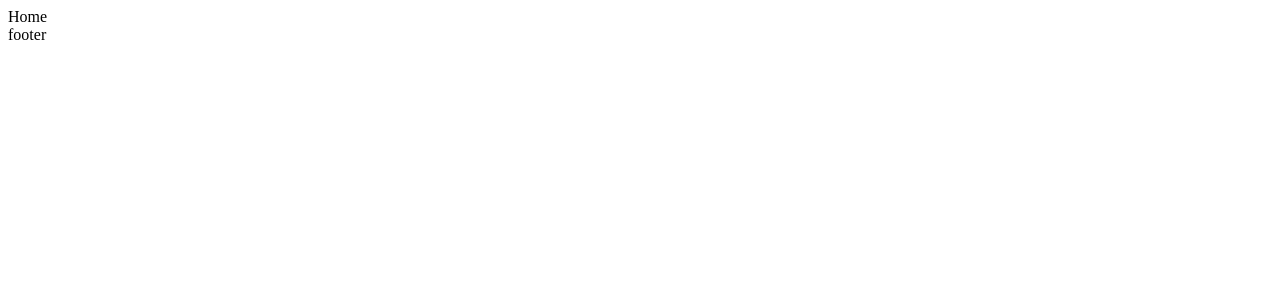
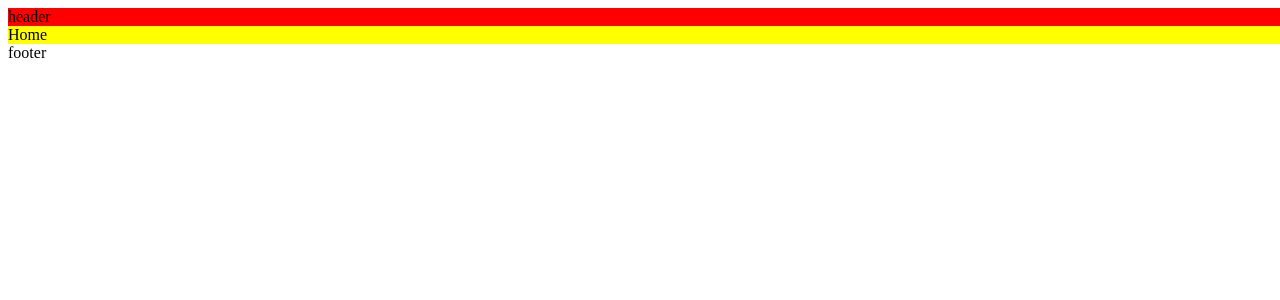
Before and after one commit to RaymsDev/SolidBoxUI, a React app: page / in a window 1280 px wide. Shown: the top 300 px of the page. Built offline with nearby package versions, Linux system fonts and the light colour scheme.

Commit message:
Add sass support and obfuscation

```diff
--- a/src/app/App.tsx
+++ b/src/app/App.tsx
@@ -4,6 +4,7 @@ import { BrowserRouter as Router, Route, Switch } from 'react-router-dom';
 import { HomePage } from './components/pages/homePage/HomePage';
 import { NotFoundPage } from './components/pages/notFoundPage/NotFoundPage';
 import { ProjectPage } from './components/pages/projectPage/ProjectPage';
+import './styles.scss';
 
 const rootElement = document.getElementById('root');
 
--- a/src/app/components/pages/homePage/HomePage.scss
+++ b/src/app/components/pages/homePage/HomePage.scss
@@ -0,0 +1,4 @@
+
+.container{
+
+}
--- /dev/null
+++ b/src/app/components/pages/notFoundPage/NotFoundPage.scss
@@ -0,0 +1,3 @@
+.container{
+  background-color:red;
+}
--- /dev/null
+++ b/src/app/components/templates/pageTemplate/PageTemplate.scss
@@ -0,0 +1,9 @@
+
+
+  .head{
+    background-color: red;
+  }
+
+  .container{
+    background-color: yellow;
+  }
--- a/src/app/components/templates/pageTemplate/PageTemplate.tsx
+++ b/src/app/components/templates/pageTemplate/PageTemplate.tsx
@@ -1,11 +1,12 @@
 import * as React from 'react';
+import * as styles from './PageTemplate.scss';
 export class PageTemplate extends React.Component {
   public render(): JSX.Element {
     const children = this.props.children;
     return (
       <>
-        <head>header</head>
-        <div className="container">
+        <header className={styles.head}>header</header>
+        <div className={styles.container}>
           {children}
         </div>
         <footer>footer</footer>
--- /dev/null
+++ b/src/app/styles.scss
@@ -0,0 +1,4 @@
+body{
+  width:100%;
+  height: 100%;
+}
--- a/tsconfig.json
+++ b/tsconfig.json
@@ -8,6 +8,7 @@
     "removeComments": true,
     "sourceMap": true,
     "target": "es5",
+    "declaration": true
   },
   "include": [
     "./src/**/**/*"
--- a/webpack.config.dev.js
+++ b/webpack.config.dev.js
@@ -36,6 +36,27 @@ module.exports = {
   module: {
     rules: [
       {
+        test: /\.scss$/,
+        use: [
+
+          {
+            loader: "style-loader"
+          },
+          {
+            loader: "typings-for-css-modules-loader",
+            options: {
+              camelcase: true,
+              modules: true,
+              namedExport: true,
+              sourceMap: true,
+              localIdentName: '[name]__[local]___[hash:base64:5]'
+            }
+          },
+          {
+            loader: "sass-loader",
+          }]
+      },
+      {
         test: /\.(ts|tsx)$/,
         enforce: 'pre',
         use: [
@@ -53,5 +74,8 @@ module.exports = {
   },
   plugins: [
     new HtmlWebpackPlugin({ template: path.resolve(__dirname, 'src', 'index.html') }),
+    new webpack.WatchIgnorePlugin([
+      /scss\.d\.ts$/
+    ]),
   ]
 }
--- a/webpack.config.js
+++ b/webpack.config.js
@@ -1,7 +1,8 @@
 const path = require('path'),
   webpack = require('webpack'),
   HtmlWebpackPlugin = require('html-webpack-plugin');
-
+const MiniCssExtractPlugin = require("mini-css-extract-plugin");
+const OptimizeCSSAssetsPlugin = require("optimize-css-assets-webpack-plugin");
 module.exports = {
   mode: 'production',
   entry: {
@@ -18,6 +19,14 @@ module.exports = {
   module: {
     rules: [
       {
+        test: /\.(sa|sc|c)ss$/,
+        use: [
+          MiniCssExtractPlugin.loader,
+          'css-loader',
+          'sass-loader',
+        ],
+      },
+      {
         test: /\.(ts|tsx)$/,
         enforce: 'pre',
         use: [
@@ -32,7 +41,14 @@ module.exports = {
       }
     ]
   },
+  optimization: { minimizer: [new OptimizeCSSAssetsPlugin({})] },
   plugins: [
     new HtmlWebpackPlugin({ template: path.resolve(__dirname, 'src', 'index.html') }),
+    new MiniCssExtractPlugin({
+      // Options similar to the same options in webpackOptions.output
+      // both options are optional
+      filename: "[name].[hash].css",
+      chunkFilename: "[id].[hash].css"
+    })
   ]
 }
```
Also changed, not shown: package.json (+9 -1 lines), 2 other files (tests, documents, lock files or other folders).
